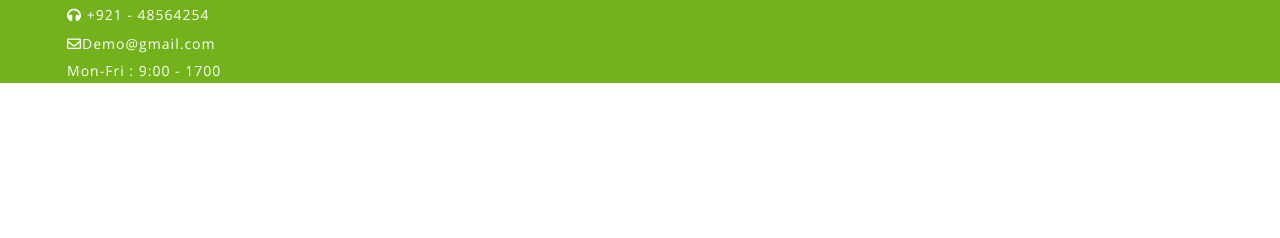
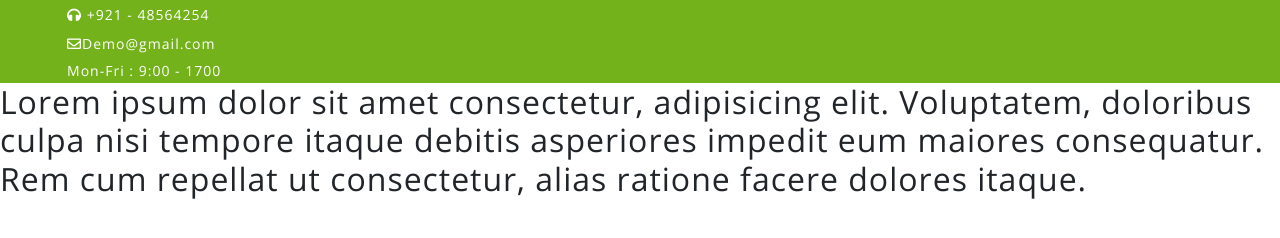
Before and after one commit to nazmulhaque109/psd-to-html, a plain HTML site: page index.html in a window 1280 px wide. Drawn offline with Linux system fonts and the light colour scheme.

Commit message:
lorem added

```diff
--- a/index.html
+++ b/index.html
@@ -60,6 +60,7 @@
 	=======================================
 	-->
 
+<h2>Lorem ipsum dolor sit amet consectetur, adipisicing elit. Voluptatem, doloribus culpa nisi tempore itaque debitis asperiores impedit eum maiores consequatur. Rem cum repellat ut consectetur, alias ratione facere dolores itaque.</h2>
 
 
 
```
